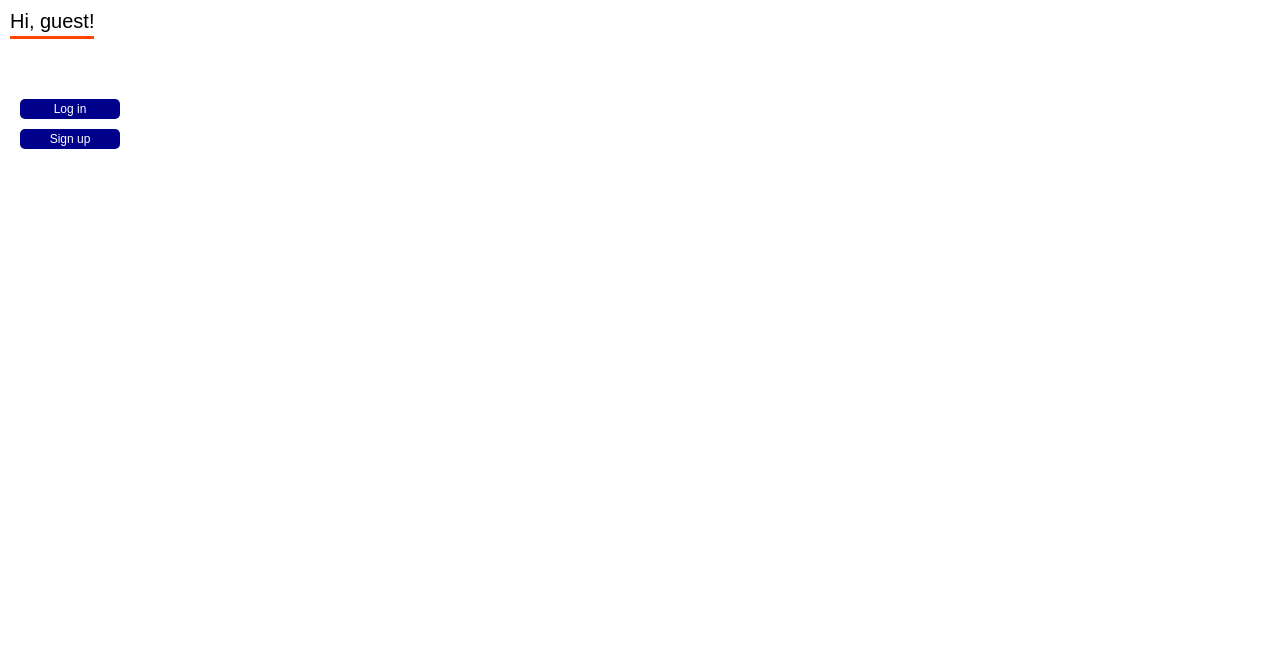
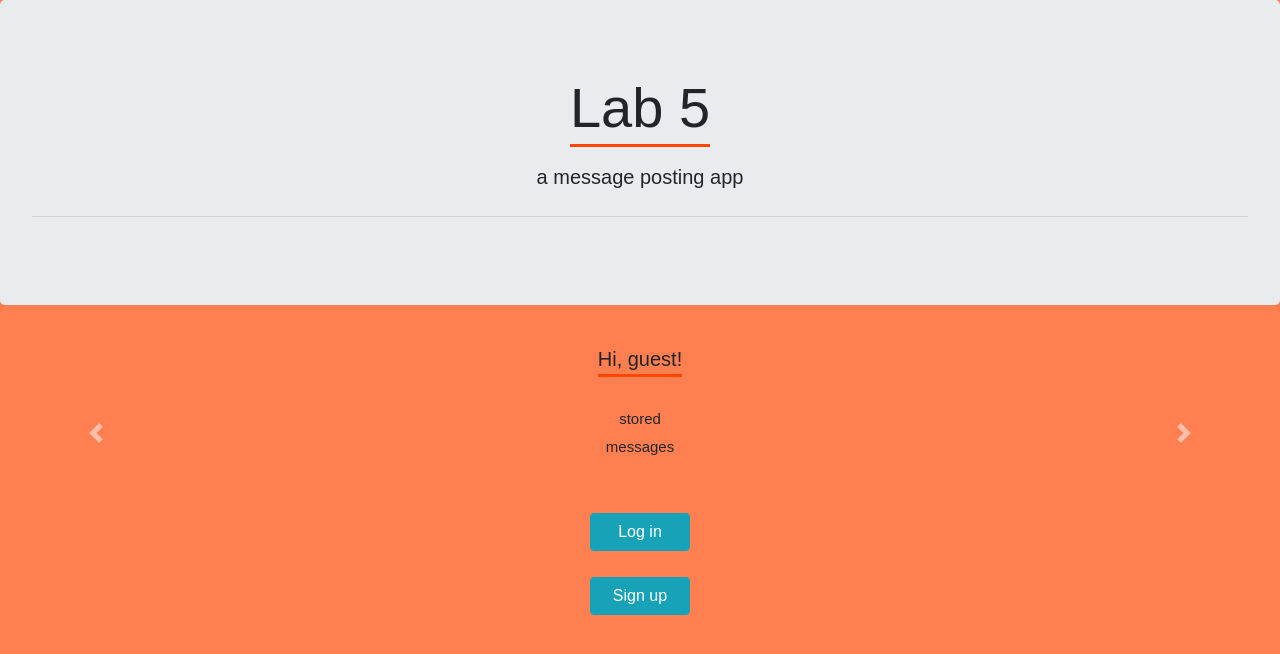
Before and after one commit to 22BobbyW/s14Lab5, a Flask app: page / in a window 1280 px wide. Shown: the top 654 px of the page. Run offline with Flask 2, Linux system fonts and the light colour scheme; data that the repository does not hold is empty; some libraries are stand-ins or nearby versions.

Commit message:
finishing touches

```diff
--- a/templates/index.html
+++ b/templates/index.html
@@ -8,40 +8,54 @@
 {% endblock %}
 
 {% block content %}
+    <div class="mb-3">
+        {% if session_username is defined %}
+            <h1 style="border-bottom: 3px solid orangered; display: inline-flex; text-align: center">Hi, {{ session_username }} !</h1>
+        {% else %}
+            <h1 style="border-bottom: 3px solid orangered; display: inline-flex; text-align: center">Hi, guest!</h1>
+        {% endif %}
 
-    {% if session_username is defined %}
+    </div>
 
-        <h1>Hi, {{ session_username }} !</h1>
-
-    {% else %}
-
-        <h1>Hi, guest!</h1>
-
-    {% endif %}
-
-
-    <div id="posts">
-        {% for p in posts %}
-            <p> {{ users[p.author] }}: {{ p.content }}, {{ p.made }}</p>
-        {% endfor %}
+    <div id="carousel" class="carousel slide mb-3" data-ride="carousel">
+        <div class="carousel-inner">
+            <div class="carousel-item active">
+                <p class="mb-1"> stored </p>
+                <p> messages</p>
+            </div>
+            {% for p in posts %}
+                <div class="carousel-item">
+                    <p class="mb-1"> {{ users[p.author] }}: {{ p.content }} </p>
+                    <p> {{ p.made }}</p>
+                </div>
+            {% endfor %}
+        </div>
+        <a class="carousel-control-prev" href="#carousel" role="button" data-slide="prev">
+            <span class="carousel-control-prev-icon" aria-hidden="true"></span>
+            <span class="sr-only">Previous</span>
+        </a>
+        <a class="carousel-control-next" href="#carousel" role="button" data-slide="next">
+            <span class="carousel-control-next-icon" aria-hidden="true"></span>
+            <span class="sr-only">Next</span>
+        </a>
     </div>
 
 
     <div id="forms">
         {% if session_username is defined %}
             <form action="/logout" method="POST">
-                <button type="submit"> Log out</button>
+                <button class="btn btn-info submit mb-3">Log out</button>
             </form>
 
             <form action="/newpost" method="GET">
-                <button type="submit"> New Post</button>
+                <button class="btn btn-info submit">New Post</button>
             </form>
         {% else %}
             <form action="/login" method="GET">
-                <button type="submit"> Log in</button>
+                <button class="btn btn-info submit mb-3">Log in</button>
             </form>
             <form action="/signup" method="GET">
-                <button type="submit"> Sign up</button>
+                <button class="btn btn-info submit">Sign up</button>
             </form>
         {% endif %}
     </div>
--- a/templates/layout.html
+++ b/templates/layout.html
@@ -8,28 +8,56 @@
     <title>Lab 5</title>
 
     <!-- Styles -->
-    {% block styles %}
-    {% endblock %}
+    <link rel="stylesheet" href="https://stackpath.bootstrapcdn.com/bootstrap/4.5.0/css/bootstrap.min.css"
+          integrity="sha384-9aIt2nRpC12Uk9gS9baDl411NQApFmC26EwAOH8WgZl5MYYxFfc+NcPb1dKGj7Sk" crossorigin="anonymous">
+    <link rel="stylesheet" href="./css/index.css">
 </head>
+<style>
+    body
+    {
+        background-color: coral;
+    }
+    h2
+    {
+        text-align: center;
+    }
+    div
+    {
+        text-align: center;
+    }
+    p
+    {
+        text-align: center;
+        color: light brown;
+    }
+</style>
 <body>
+    <div class="jumbotron">
+        <h1 class="display-4">Lab 5</h1>
+        <p class="lead">a message posting app</p>
+        <hr class="my-4">
+
         <!-- Fashes -->
         {% with messages = get_flashed_messages() %}
         {% if messages %}
         <ul class="flashes">
             {% for message in messages %}
-                    <li>{{ message }}</li>
+            <li style="text-align: left">{{ message }}</li>
             {% endfor %}
         </ul>
         {% endif %}
         {% endwith %}
+    </div>
 
     <!-- Content -->
     {% block content %}
     {% endblock %}
 
     <!-- Scripts -->
-    {% block scripts %}
-    {% endblock %}
+    <!-- JS, Poppers.js, and jQuery -->
+    <script src="https://code.jquery.com/jquery-3.5.1.slim.min.js" integrity="sha384-DfXdz2htPH0lsSSs5nCTpuj/zy4C+OGpamoFVy38MVBnE+IbbVYUew+OrCXaRkfj" crossorigin="anonymous"></script>
+    <script src="https://cdn.jsdelivr.net/npm/popper.js@1.16.0/dist/umd/popper.min.js" integrity="sha384-Q6E9RHvbIyZFJoft+2mJbHaEWldlvI9IOYy5n3zV9zzTtmI3UksdQRVvoxMfooAo" crossorigin="anonymous"></script>
+    <script src="https://stackpath.bootstrapcdn.com/bootstrap/4.5.0/js/bootstrap.min.js" integrity="sha384-OgVRvuATP1z7JjHLkuOU7Xw704+h835Lr+6QL9UvYjZE3Ipu6Tp75j7Bh/kR0JKI" crossorigin="anonymous"></script>
 </body>
 
 </html>
```
Also changed, not shown: templates/login.html (+5 -6 lines), templates/newpost.html (+4 -3 lines), templates/signup.html (+5 -4 lines), README.md (added). Lines whose indentation alone changed are shown as unchanged.
